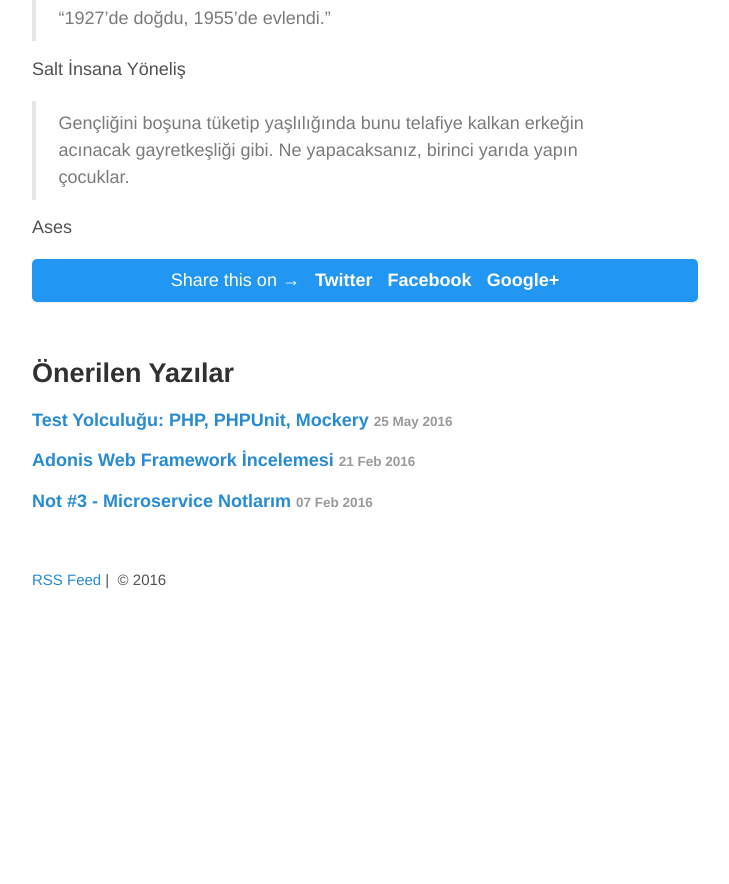
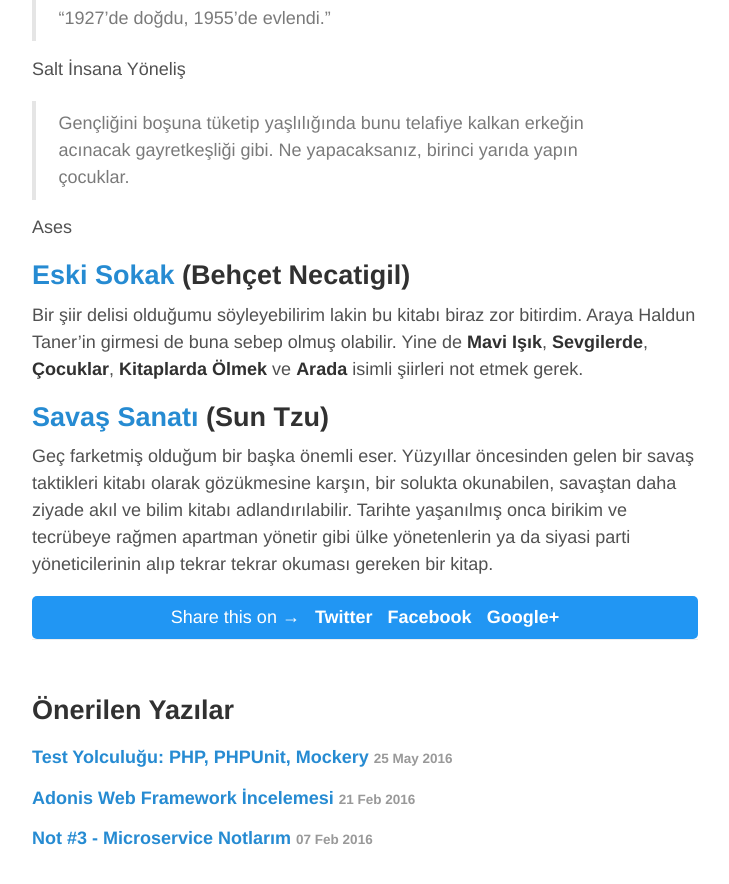
Before and after one commit to ozziest/ozziest.github.io, a Jekyll site: the page built from _posts/2017-01-01-okuma-notlari.md, in a window 1280 px wide and 900 px high, scrolled down 2052 px. Shown: the top 884 px of the window, without its empty margins (275-1004 px from the left). Built offline with Jekyll 4.4.1, drawn with Linux system fonts in a browser that asks for light colours; comment, search, counter and statistics services are not loaded; before the commit the page ends 2681 px from its top, so only the background shows below that.

Commit message:
New books were added

```diff
--- a/_posts/2017-01-01-okuma-notlari.md
+++ b/_posts/2017-01-01-okuma-notlari.md
@@ -55,3 +55,11 @@ Salt İnsana Yöneliş
 > Gençliğini boşuna tüketip yaşlılığında bunu telafiye kalkan erkeğin acınacak gayretkeşliği gibi. Ne yapacaksanız, birinci yarıda yapın çocuklar.
 
 Ases
+
+## [Eski Sokak](http://www.dr.com.tr/Kitap/Eski-Sokak-Secme-Siirler/Behcet-Necatigil/Edebiyat/Siir/Turk-Siiri/urunno=0000000272746) (Behçet Necatigil)
+
+Bir şiir delisi olduğumu söyleyebilirim lakin bu kitabı biraz zor bitirdim. Araya Haldun Taner'in girmesi de buna sebep olmuş olabilir. Yine de **Mavi Işık**, **Sevgilerde**, **Çocuklar**, **Kitaplarda Ölmek** ve **Arada** isimli şiirleri not etmek gerek.
+
+## [Savaş Sanatı](http://www.dr.com.tr/Kitap/Savas-Sanati/Sun-Tzu/Arastirma-Tarih/Politika-Arastirma/Politika/urunno=0000000619168) (Sun Tzu)
+
+Geç farketmiş olduğum bir başka önemli eser. Yüzyıllar öncesinden gelen bir savaş taktikleri kitabı olarak gözükmesine karşın, bir solukta okunabilen, savaştan daha ziyade akıl ve bilim kitabı adlandırılabilir. Tarihte yaşanılmış onca birikim ve tecrübeye rağmen apartman yönetir gibi ülke yönetenlerin ya da siyasi parti yöneticilerinin alıp tekrar tekrar okuması gereken bir kitap.
```
